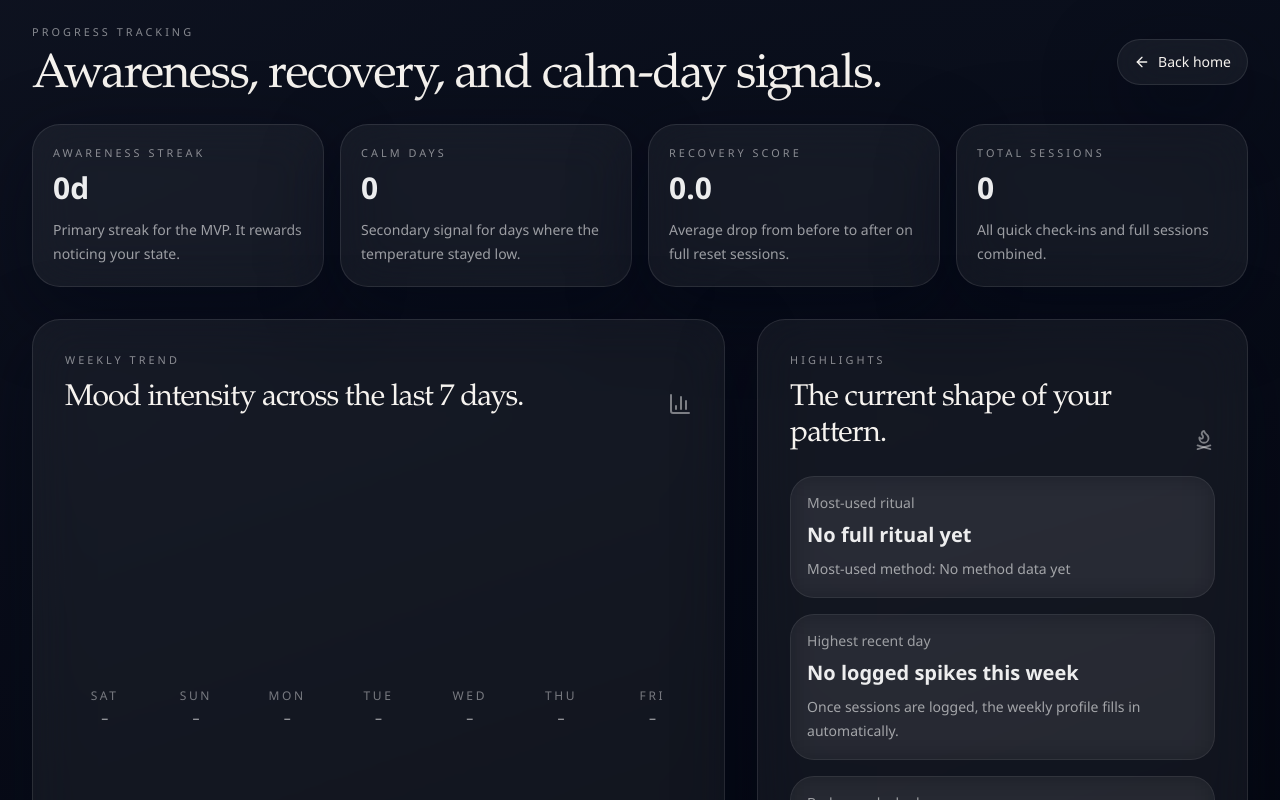
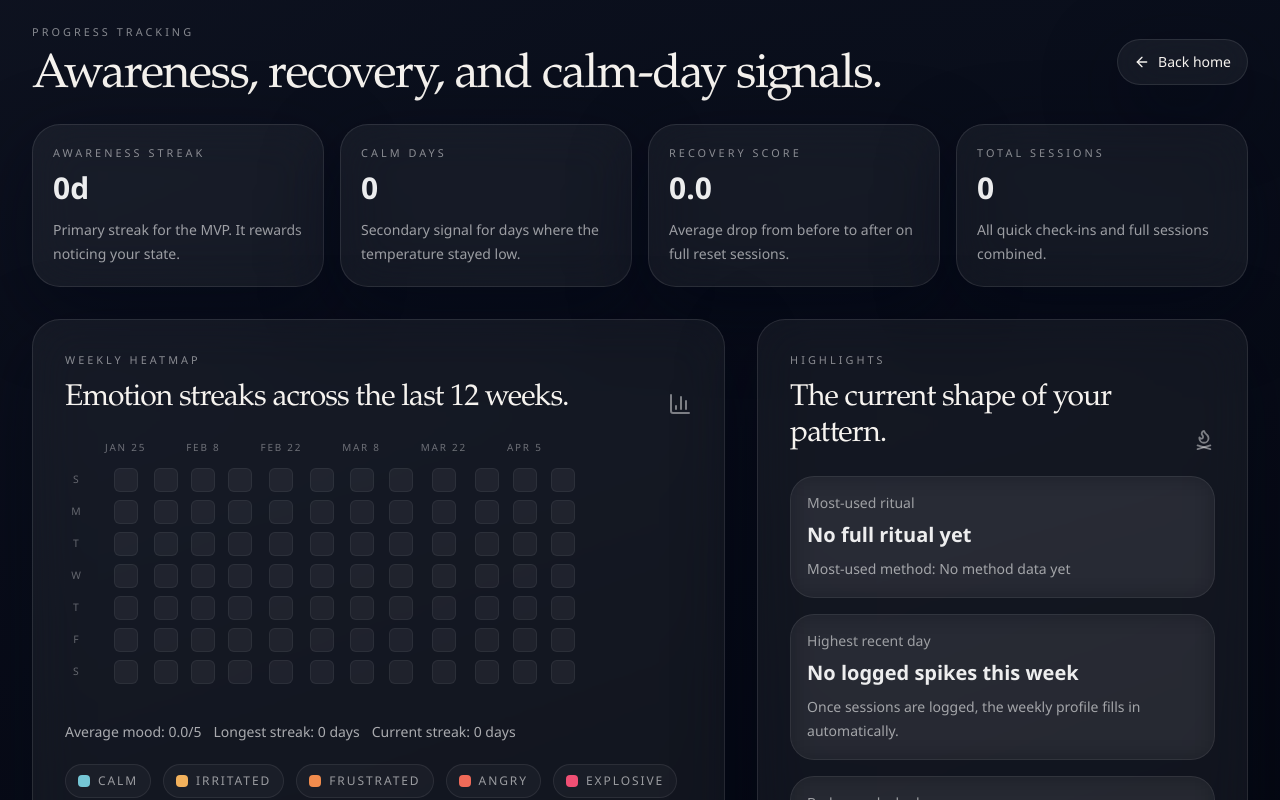
Before and after one commit to thanabatb/nottoday, a Next.js app: page /stats in a window 1280 px wide. Shown: the top 800 px of the page. Built offline with nearby package versions, Linux system fonts and the light colour scheme.

Commit message:
add heatmap streak

```diff
--- a/components/reset-flow.tsx
+++ b/components/reset-flow.tsx
@@ -7,7 +7,7 @@ import { useEffect, useState } from "react";
 import { useAppState } from "@/components/app-state-provider";
 import { controlOptions, getMoodById, methodOptions, moodOptions, needOptions, toolOptions } from "@/lib/session-data";
 import { buildCompletionLine, getMoodScaleSummary } from "@/lib/session-logic";
-import type { EmotionSession, FullSessionInput, MoodId } from "@/lib/types";
+import type { DaySummary, EmotionSession, FullSessionInput, MoodId } from "@/lib/types";
 
 const transition = { duration: 0.26, ease: [0.22, 1, 0.36, 1] as const };
 const moodTargetHits: Record<MoodId, number> = {
@@ -24,6 +24,7 @@ type SmashEffect = {
   rotation: number;
   size: number;
 };
+const compactWeekdayLabels = ["Sun", "Mon", "Tue", "Wed", "Thu", "Fri", "Sat"];
 
 function MoodPicker({
   selected,
@@ -115,6 +116,42 @@ function StepHeader({
   );
 }
 
+function getHeatmapCellStyle(day: DaySummary) {
+  if (day.completedSessions === 0) {
+    return {
+      background: "rgba(255, 255, 255, 0.05)",
+      borderColor: "rgba(255, 255, 255, 0.06)",
+      boxShadow: "none",
+    };
+  }
+
+  const moodIndex = Math.max(0, Math.min(moodOptions.length - 1, Math.round(day.averageMood || day.highestMood) - 1));
+  const mood = moodOptions[moodIndex];
+  const strength = Math.min(0.92, 0.38 + day.completedSessions * 0.14);
+
+  return {
+    background: `${mood.accent}${Math.round(strength * 255)
+      .toString(16)
+      .padStart(2, "0")}`,
+    borderColor: `${mood.accent}66`,
+    boxShadow: `0 0 0 1px ${mood.glow} inset`,
+  };
+}
+
+function buildDayTitle(day: DaySummary) {
+  const formattedDay = new Intl.DateTimeFormat("en", { month: "short", day: "numeric" }).format(
+    new Date(`${day.day}T12:00:00`),
+  );
+
+  if (day.completedSessions === 0) {
+    return `${formattedDay}: no sessions`;
+  }
+
+  const moodValue = Math.max(1, Math.min(5, Math.round(day.averageMood || day.highestMood)));
+  const mood = moodOptions[moodValue - 1];
+  return `${formattedDay}: ${day.completedSessions} session${day.completedSessions === 1 ? "" : "s"}, ${mood.label.toLowerCase()} tone`;
+}
+
 const initialDraft: FullSessionInput = {
   moodBefore: "frustrated",
   moodAfter: "irritated",
@@ -146,6 +183,8 @@ export function ResetFlow({
   const targetHits = moodTargetHits[draft.moodBefore];
   const releasedPercent = Math.min(100, Math.round((hitCount / targetHits) * 100));
   const angerLevel = Math.max(0, 100 - releasedPercent);
+  const currentWeekDays = stats.heatmapWeeks.at(-1)?.days ?? [];
+  const currentMonthLabel = new Intl.DateTimeFormat("en", { month: "long" }).format(new Date());
 
   const spawnSmashEffect = () => {
     const id = Date.now() + Math.floor(Math.random() * 10000);
@@ -580,6 +619,30 @@ export function ResetFlow({
                       <p className="text-xl font-semibold text-white/92">
                         {stats.awarenessStreak} day{stats.awarenessStreak === 1 ? "" : "s"}
                       </p>
+                      <div className="mt-4 rounded-[22px] border border-white/8 bg-white/[0.03] p-4">
+                        <p className="text-[0.68rem] uppercase tracking-[0.22em] text-white/38">{currentMonthLabel}</p>
+                        <div className="mt-4 grid grid-cols-7 gap-2">
+                          {currentWeekDays.map((day, index) => (
+                            <div key={day.day} className="flex flex-col items-center gap-2 text-center">
+                              <p className="text-[0.58rem] uppercase tracking-[0.14em] text-white/34">
+                                {compactWeekdayLabels[index]}
+                              </p>
+                              <div
+                                className="h-6 w-6 rounded-[7px] border sm:h-7 sm:w-7"
+                                style={getHeatmapCellStyle(day)}
+                                title={buildDayTitle(day)}
+                              />
+                              <p className="text-[0.6rem] text-white/36">
+                                {new Date(`${day.day}T12:00:00`).getDate()}
+                              </p>
+                            </div>
+                          ))}
+                        </div>
+                      </div>
+                      <div className="mt-3 flex flex-wrap gap-3 text-xs leading-5 text-white/54">
+                        <span>Longest: {stats.longestAwarenessStreak} days</span>
+                        <span>Avg mood: {stats.totalSessions > 0 ? stats.averageMood.toFixed(1) : "0.0"}/5</span>
+                      </div>
                     </div>
                     <div className="flow-panel p-5">
                       <p className="eyebrow mb-3">Scale</p>
--- a/components/stats-view.tsx
+++ b/components/stats-view.tsx
@@ -3,8 +3,51 @@
 import Link from "next/link";
 import { ArrowLeft, BarChart3, FlameKindling, Trophy } from "lucide-react";
 import { useAppState } from "@/components/app-state-provider";
-import { getMoodById } from "@/lib/session-data";
-import { formatDayLabel, formatLongDate, formatMetric } from "@/lib/session-logic";
+import { getMoodById, moodOptions } from "@/lib/session-data";
+import { formatLongDate, formatMetric } from "@/lib/session-logic";
+import type { DaySummary } from "@/lib/types";
+
+const weekdayLabels = ["S", "M", "T", "W", "T", "F", "S"];
+
+function formatWeekLabel(weekStart: string) {
+  return new Intl.DateTimeFormat("en", { month: "short", day: "numeric" }).format(new Date(`${weekStart}T12:00:00`));
+}
+
+function getHeatmapCellStyle(day: DaySummary) {
+  if (day.completedSessions === 0) {
+    return {
+      background: "rgba(255, 255, 255, 0.05)",
+      borderColor: "rgba(255, 255, 255, 0.06)",
+      boxShadow: "none",
+    };
+  }
+
+  const moodIndex = Math.max(0, Math.min(moodOptions.length - 1, Math.round(day.averageMood || day.highestMood) - 1));
+  const mood = moodOptions[moodIndex];
+  const strength = Math.min(0.92, 0.38 + day.completedSessions * 0.14);
+
+  return {
+    background: `${mood.accent}${Math.round(strength * 255)
+      .toString(16)
+      .padStart(2, "0")}`,
+    borderColor: `${mood.accent}66`,
+    boxShadow: `0 0 0 1px ${mood.glow} inset`,
+  };
+}
+
+function buildDayTitle(day: DaySummary) {
+  const formattedDay = new Intl.DateTimeFormat("en", { month: "short", day: "numeric" }).format(
+    new Date(`${day.day}T12:00:00`),
+  );
+
+  if (day.completedSessions === 0) {
+    return `${formattedDay}: no sessions`;
+  }
+
+  const moodValue = Math.max(1, Math.min(5, Math.round(day.averageMood || day.highestMood)));
+  const mood = moodOptions[moodValue - 1];
+  return `${formattedDay}: ${day.completedSessions} session${day.completedSessions === 1 ? "" : "s"}, ${mood.label.toLowerCase()} tone`;
+}
 
 function MetricCard({
   label,
@@ -72,38 +115,63 @@ export function StatsView() {
         <section className="surface p-6 sm:p-8">
           <div className="mb-6 flex items-end justify-between gap-4">
             <div>
-              <p className="eyebrow mb-3">Weekly trend</p>
-              <h2 className="text-3xl">Mood intensity across the last 7 days.</h2>
+              <p className="eyebrow mb-3">Weekly heatmap</p>
+              <h2 className="text-3xl">Emotion streaks across the last 12 weeks.</h2>
             </div>
             <BarChart3 className="size-6 text-white/45" />
           </div>
 
-          <div className="grid min-h-72 grid-cols-7 items-end gap-3">
-            {stats.weeklyTrend.map((day) => {
-              const height = day.averageMood > 0 ? `${Math.max(18, day.averageMood * 18)}%` : "10%";
-              const tone =
-                day.averageMood <= 2
-                  ? "linear-gradient(180deg,#7ee7d1,#52b7c4)"
-                  : day.averageMood <= 3.4
-                    ? "linear-gradient(180deg,#f4cf78,#ef9d54)"
-                    : "linear-gradient(180deg,#f28b69,#ef5f67)";
+          <div className="overflow-x-auto pb-3">
+            <div className="flex min-w-max items-start gap-2">
+              <div className="mt-7 flex flex-col gap-2 pr-2">
+                {weekdayLabels.map((label) => (
+                  <div
+                    key={label}
+                    className="flex h-5 w-5 items-center justify-center text-[0.65rem] uppercase tracking-[0.2em] text-white/34 sm:h-6 sm:w-6"
+                  >
+                    {label}
+                  </div>
+                ))}
+              </div>
 
-              return (
-                <div key={day.day} className="flex h-full flex-col items-center justify-end gap-3">
-                  <div className="flex w-full flex-1 items-end">
-                    <div className="w-full overflow-hidden rounded-t-[18px] bg-white/6">
-                      <div className="rounded-t-[18px] transition-all" style={{ height, background: tone }} />
-                    </div>
+              {stats.heatmapWeeks.map((week, index) => (
+                <div key={week.weekStart} className="flex flex-col items-center gap-2">
+                  <div className="h-5 text-center text-[0.62rem] uppercase tracking-[0.18em] text-white/38">
+                    {index % 2 === 0 ? formatWeekLabel(week.weekStart) : ""}
                   </div>
-                  <div className="text-center">
-                    <p className="text-xs uppercase tracking-[0.22em] text-white/42">{formatDayLabel(day.day)}</p>
-                    <p className="mt-1 text-sm text-white/66">
-                      {day.completedSessions > 0 ? formatMetric(day.averageMood) : "–"}
-                    </p>
-                  </div>
+
+                  {week.days.map((day) => (
+                    <div
+                      key={day.day}
+                      className="h-5 w-5 rounded-[6px] border transition-transform hover:scale-110 sm:h-6 sm:w-6"
+                      style={getHeatmapCellStyle(day)}
+                      title={buildDayTitle(day)}
+                    />
+                  ))}
                 </div>
-              );
-            })}
+              ))}
+            </div>
+          </div>
+
+          <div className="mt-6 flex flex-wrap items-center gap-3 text-sm leading-6 text-white/64">
+            <span>Average mood: {stats.totalSessions > 0 ? formatMetric(stats.averageMood) : "0.0"}/5</span>
+            <span>Longest streak: {stats.longestAwarenessStreak} days</span>
+            <span>Current streak: {stats.awarenessStreak} day{stats.awarenessStreak === 1 ? "" : "s"}</span>
+          </div>
+
+          <div className="mt-5 flex flex-wrap gap-3">
+            {moodOptions.map((mood) => (
+              <div
+                key={mood.id}
+                className="inline-flex items-center gap-2 rounded-full border border-white/8 bg-white/[0.03] px-3 py-2 text-xs uppercase tracking-[0.16em] text-white/56"
+              >
+                <span
+                  className="h-3 w-3 rounded-[4px] border"
+                  style={{ background: mood.accent, borderColor: `${mood.accent}66` }}
+                />
+                {mood.label}
+              </div>
+            ))}
           </div>
         </section>
 
--- a/lib/session-logic.ts
+++ b/lib/session-logic.ts
@@ -6,6 +6,7 @@ import type {
   DerivedStats,
   EmotionSession,
   FullSessionInput,
+  HeatmapWeek,
   MoodId,
   NeedId,
   Suggestion,
@@ -190,7 +191,7 @@ function findTopEntry(values: (string | undefined)[], resolver?: (value: string)
   return resolver ? resolver(top) : top;
 }
 
-function getWeeklyTrend(sessions: EmotionSession[]) {
+function mapSessionsByDay(sessions: EmotionSession[]) {
   const dayMap = new Map<string, EmotionSession[]>();
 
   sessions.forEach((session) => {
@@ -198,27 +199,34 @@ function getWeeklyTrend(sessions: EmotionSession[]) {
     dayMap.set(day, [...(dayMap.get(day) ?? []), session]);
   });
 
+  return dayMap;
+}
+
+function buildDaySummary(dayKey: string, sessionsForDay: EmotionSession[]): DaySummary {
+  const moods = sessionsForDay.map((session) => clampMood(session.moodBefore));
+  const fullSessionCount = sessionsForDay.filter((session) => session.sessionType === "full").length;
+  const averageMood = moods.length > 0 ? moods.reduce((total, mood) => total + mood, 0) / moods.length : 0;
+  const highestMood = moods.length > 0 ? Math.max(...moods) : 0;
+
+  return {
+    day: dayKey,
+    averageMood,
+    highestMood,
+    fullSessionCount,
+    calmDay: moods.length > 0 && highestMood <= 2 && fullSessionCount === 0,
+    completedSessions: sessionsForDay.length,
+  };
+}
+
+function getWeeklyTrend(sessions: EmotionSession[]) {
+  const dayMap = mapSessionsByDay(sessions);
   const days: DaySummary[] = [];
 
   for (let offset = 6; offset >= 0; offset -= 1) {
     const date = new Date();
     date.setDate(date.getDate() - offset);
     const dayKey = buildDayKey(date);
-    const sessionsForDay = dayMap.get(dayKey) ?? [];
-    const moods = sessionsForDay.map((session) => clampMood(session.moodBefore));
-    const fullSessionCount = sessionsForDay.filter((session) => session.sessionType === "full").length;
-    const averageMood =
-      moods.length > 0 ? moods.reduce((total, mood) => total + mood, 0) / moods.length : 0;
-    const highestMood = moods.length > 0 ? Math.max(...moods) : 0;
-
-    days.push({
-      day: dayKey,
-      averageMood,
-      highestMood,
-      fullSessionCount,
-      calmDay: moods.length > 0 && highestMood <= 2 && fullSessionCount === 0,
-      completedSessions: sessionsForDay.length,
-    });
+    days.push(buildDaySummary(dayKey, dayMap.get(dayKey) ?? []));
   }
 
   return days;
@@ -245,6 +253,67 @@ function calculateStreak(daysWithCheckIns: string[]) {
   }
 
   return streak;
+}
+
+function calculateLongestStreak(daysWithCheckIns: string[]) {
+  if (daysWithCheckIns.length === 0) {
+    return 0;
+  }
+
+  const ordered = [...new Set(daysWithCheckIns)].sort();
+  let longest = 1;
+  let current = 1;
+
+  for (let index = 1; index < ordered.length; index += 1) {
+    const previous = new Date(`${ordered[index - 1]}T12:00:00`);
+    const next = new Date(`${ordered[index]}T12:00:00`);
+    const diff = Math.round((next.getTime() - previous.getTime()) / (1000 * 60 * 60 * 24));
+
+    if (diff === 1) {
+      current += 1;
+      longest = Math.max(longest, current);
+      continue;
+    }
+
+    current = 1;
+  }
+
+  return longest;
+}
+
+function getStartOfWeek(dateLike: string | Date) {
+  const date = typeof dateLike === "string" ? new Date(`${dateLike}T12:00:00`) : new Date(dateLike);
+  const day = date.getDay();
+
+  date.setDate(date.getDate() - day);
+  date.setHours(12, 0, 0, 0);
+  return date;
+}
+
+function getHeatmapWeeks(sessions: EmotionSession[], weekCount = 12): HeatmapWeek[] {
+  const dayMap = mapSessionsByDay(sessions);
+  const currentWeekStart = getStartOfWeek(new Date());
+  const weeks: HeatmapWeek[] = [];
+
+  for (let weekOffset = weekCount - 1; weekOffset >= 0; weekOffset -= 1) {
+    const weekStart = new Date(currentWeekStart);
+    weekStart.setDate(currentWeekStart.getDate() - weekOffset * 7);
+    const days: DaySummary[] = [];
+
+    for (let dayOffset = 0; dayOffset < 7; dayOffset += 1) {
+      const date = new Date(weekStart);
+      date.setDate(weekStart.getDate() + dayOffset);
+      const dayKey = buildDayKey(date);
+      days.push(buildDaySummary(dayKey, dayMap.get(dayKey) ?? []));
+    }
+
+    weeks.push({
+      weekStart: buildDayKey(weekStart),
+      days,
+    });
+  }
+
+  return weeks;
 }
 
 function getUnlockedBadges(sessions: EmotionSession[], weeklyTrend: DaySummary[], awarenessStreak: number) {
@@ -321,6 +390,7 @@ export function getDerivedStats(state: AppState): DerivedStats {
   const weeklyTrend = getWeeklyTrend(sessions);
   const uniqueDays = [...new Set(sessions.map((session) => buildDayKey(session.createdAt)))];
   const awarenessStreak = calculateStreak(uniqueDays);
+  const longestAwarenessStreak = calculateLongestStreak(uniqueDays);
   const averageMood =
     sessions.length > 0
       ? sessions.reduce((total, session) => total + clampMood(session.moodBefore), 0) / sessions.length
@@ -335,6 +405,7 @@ export function getDerivedStats(state: AppState): DerivedStats {
 
   return {
     awarenessStreak,
+    longestAwarenessStreak,
     calmDays: weeklyTrend.filter((day) => day.calmDay).length,
     totalSessions: sessions.length,
     fullSessions: fullSessions.length,
@@ -351,6 +422,7 @@ export function getDerivedStats(state: AppState): DerivedStats {
     ),
     unlockedBadges: getUnlockedBadges(sessions, weeklyTrend, awarenessStreak),
     weeklyTrend,
+    heatmapWeeks: getHeatmapWeeks(sessions),
     recentSessions: sessions.slice(0, 6),
   };
 }
```
Also changed, not shown: lib/types.ts (+7 -0 lines).
